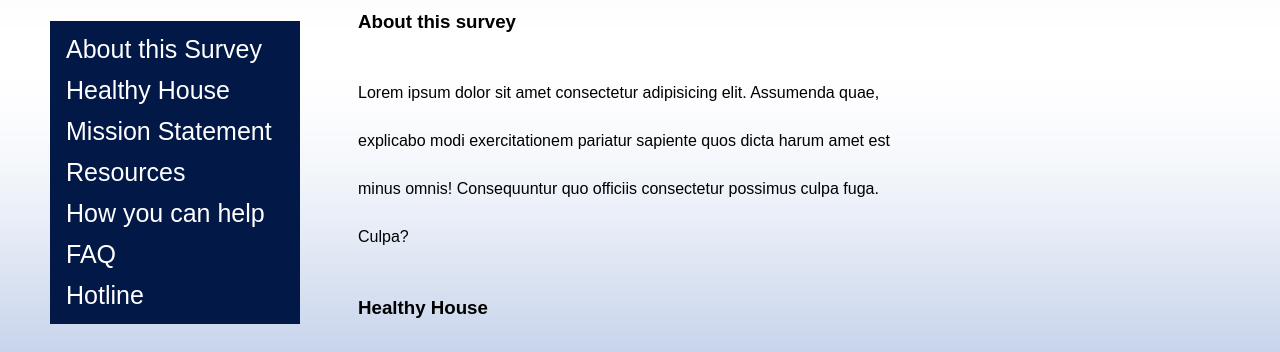
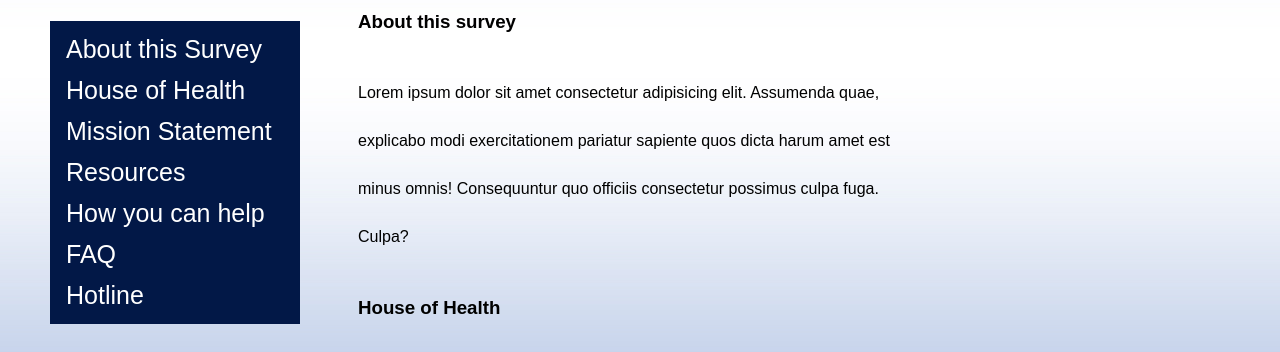
Before and after one commit to frankie-lira/webapp, a plain HTML site: page webapp.html in a window 1280 px wide. Shown: the part 399-751 px from the top of the page. Drawn offline with Linux system fonts and the light colour scheme.

Commit message:
fuck me in the ass

```diff
--- a/webapp.html
+++ b/webapp.html
@@ -34,7 +34,7 @@
         </section>
 
         <section id="House of Health" style="margin-left:350px;margin-right:350px;line-height:3">
-            <h3>Healthy House</h3>
+            <h3>House of Health</h3>
             <p>Lorem ipsum dolor sit amet consectetur adipisicing elit. Suscipit assumenda nostrum aliquid commodi consequuntur ab eius ullam reprehenderit! Impedit nemo iste dolores molestias aspernatur quam iusto sint quis voluptates? Quo?</p>
         </section>
 
@@ -74,7 +74,7 @@
         <div class="sidenav">
             <!-- fill these links in too! -->
             <a href="#About this survey">About this Survey</a>
-            <a href="#Healthy House">Healthy House</a>
+            <a href="#House of Health">House of Health</a>
             <a href="#Mission Statement">Mission Statement</a>
             <a href="#Resources">Resources</a>
             <a href="#How you can help">How you can help</a>
```
